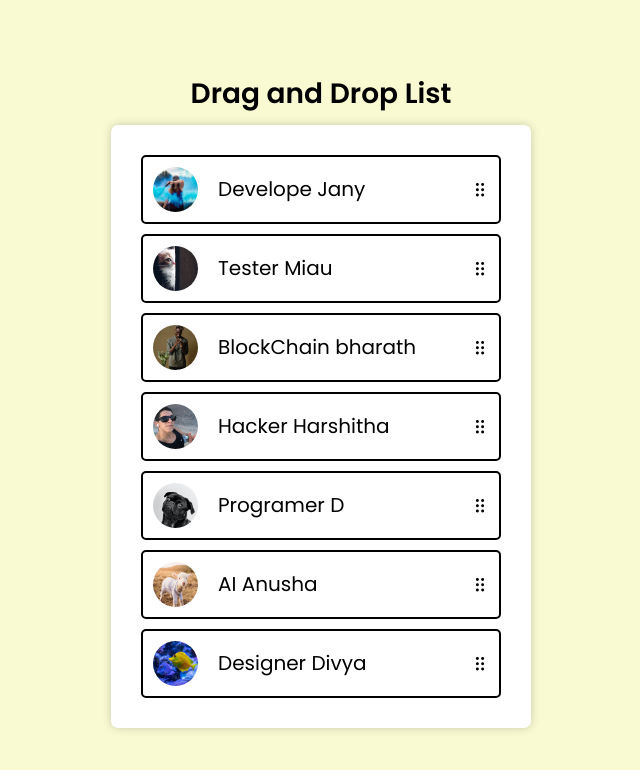
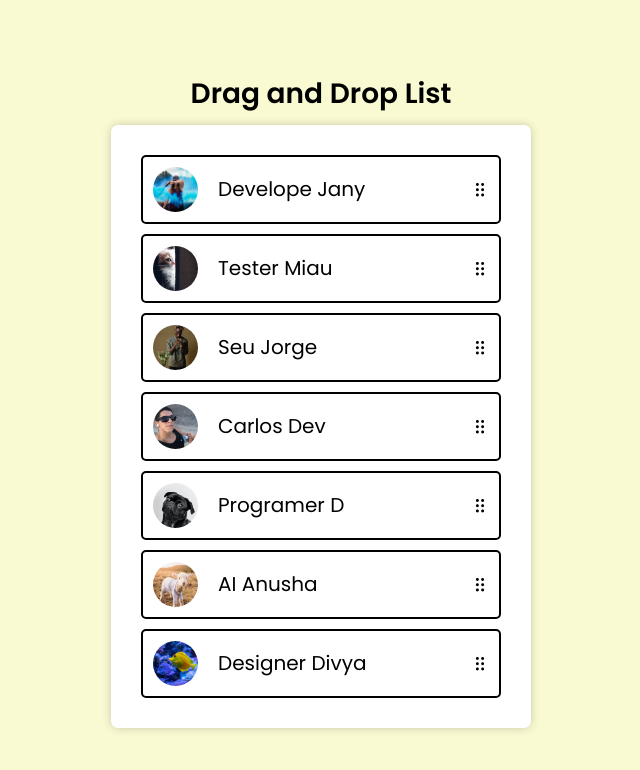
Before and after one commit to Scarlosandre0/Sortable-List-Javascript, a plain HTML site: page assets/index.html in a window 1280 px wide. Shown: the whole page, without its empty margins (319-959 px from the left). Drawn offline with nearby package versions, Linux system fonts and the light colour scheme.

Commit message:
mais um commit
push

```diff
--- a/assets/index.html
+++ b/assets/index.html
@@ -32,14 +32,14 @@
     <li class="item" draggable="true">
       <div class="itemContent">
         <img src="img/photo-pessoas4.webp" >
-        <span>BlockChain bharath</span>
+        <span>Seu Jorge</span>
       </div>
       <i class="uil uil-draggabledots"></i>
     </li>
     <li class="item" draggable="true">
       <div class="itemContent">
         <img src="img/phone.jpeg" >
-        <span>Hacker Harshitha</span>
+        <span>Carlos Dev</span>
       </div>
       <i class="uil uil-draggabledots"></i>
     </li>
```
